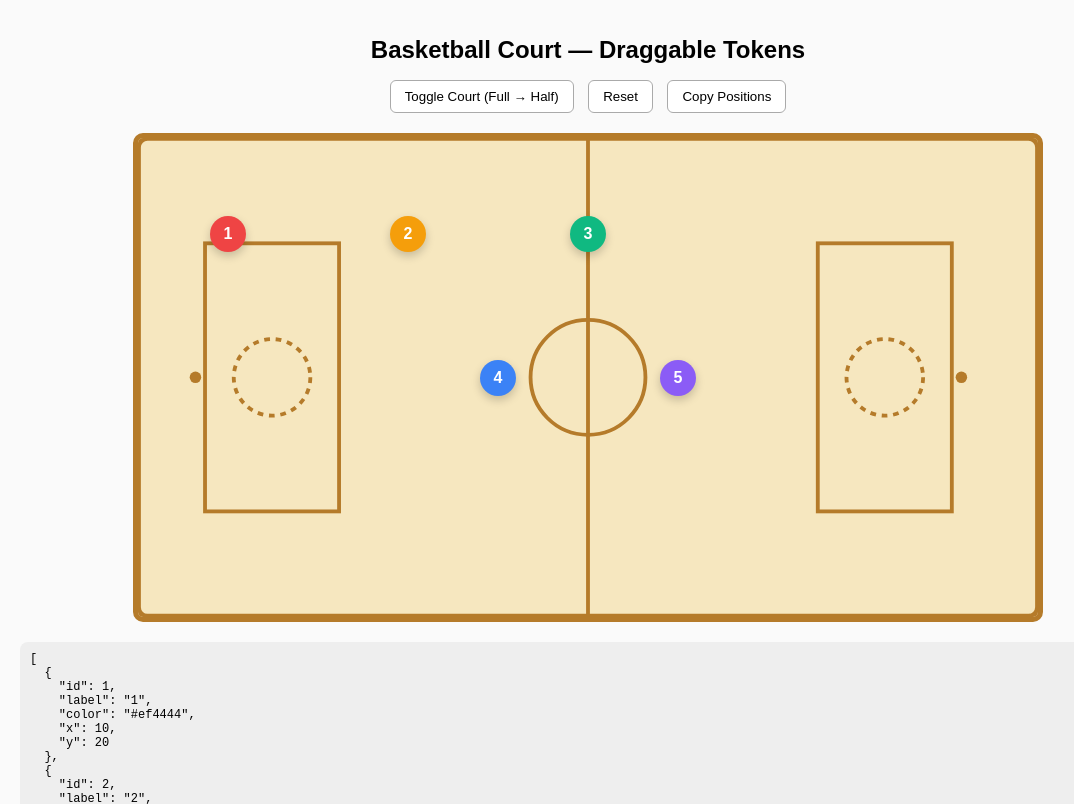
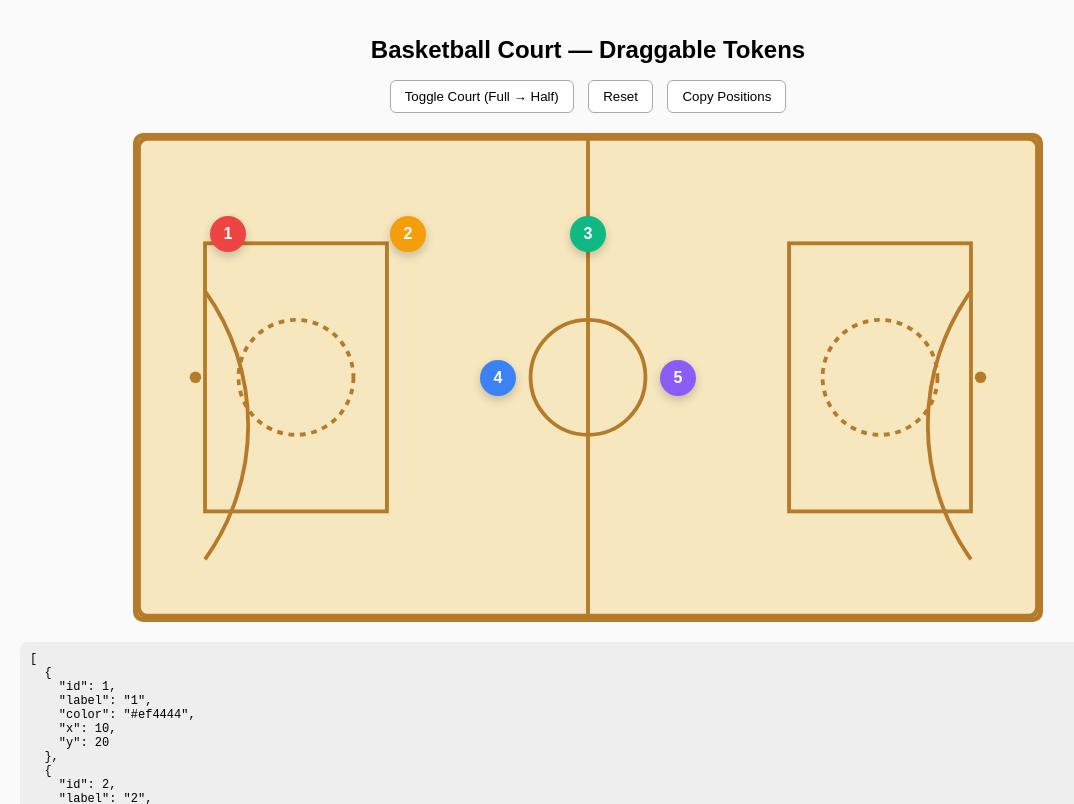
Before and after one commit to Steven0999/Playbook-animation, a plain HTML site: page index.html in a window 1280 px wide. Shown: the top 804 px of the page, without its empty margins (52-1126 px from the left). Drawn offline with Linux system fonts and the light colour scheme.

Commit message:
Update basketball court SVG and player labels

```diff
--- a/index.html
+++ b/index.html
@@ -1,4 +1,4 @@
-<!-- index.html -->
+<!-- index.html with 3-point line, key, and free throw area -->
 <!DOCTYPE html>
 <html lang="en">
 <head>
@@ -81,18 +81,30 @@
   </div>
   <div class="court-container" id="court">
     <svg id="courtSVG" viewBox="0 0 940 500" preserveAspectRatio="xMidYMid meet">
+      <!-- Court outline -->
       <rect x="0" y="0" width="940" height="500" rx="10" fill="#f6e7bf" stroke="#b57b2a" stroke-width="6" />
+      <!-- Center line and circle -->
       <line x1="470" y1="0" x2="470" y2="500" stroke="#b57b2a" stroke-width="4" />
       <circle cx="470" cy="250" r="60" fill="none" stroke="#b57b2a" stroke-width="4" />
+
+      <!-- Left key, free throw, 3-point -->
       <g transform="translate(70,110)">
-        <rect x="0" y="0" width="140" height="280" fill="none" stroke="#b57b2a" stroke-width="4" />
-        <circle cx="70" cy="140" r="40" fill="none" stroke="#b57b2a" stroke-width="4" stroke-dasharray="6 6" />
+        <!-- Key area -->
+        <rect x="0" y="0" width="190" height="280" fill="none" stroke="#b57b2a" stroke-width="4" />
+        <!-- Free throw circle -->
+        <circle cx="95" cy="140" r="60" fill="none" stroke="#b57b2a" stroke-width="4" stroke-dasharray="6 6" />
+        <!-- Rim -->
         <circle cx="-10" cy="140" r="6" fill="#b57b2a" />
+        <!-- 3-point arc -->
+        <path d="M0 50 A240 240 0 0 1 0 330" fill="none" stroke="#b57b2a" stroke-width="4" />
       </g>
-      <g transform="translate(710,110)">
-        <rect x="0" y="0" width="140" height="280" fill="none" stroke="#b57b2a" stroke-width="4" />
-        <circle cx="70" cy="140" r="40" fill="none" stroke="#b57b2a" stroke-width="4" stroke-dasharray="6 6" />
-        <circle cx="150" cy="140" r="6" fill="#b57b2a" />
+
+      <!-- Right key, free throw, 3-point -->
+      <g transform="translate(680,110)">
+        <rect x="0" y="0" width="190" height="280" fill="none" stroke="#b57b2a" stroke-width="4" />
+        <circle cx="95" cy="140" r="60" fill="none" stroke="#b57b2a" stroke-width="4" stroke-dasharray="6 6" />
+        <circle cx="200" cy="140" r="6" fill="#b57b2a" />
+        <path d="M190 50 A240 240 0 0 0 190 330" fill="none" stroke="#b57b2a" stroke-width="4" />
       </g>
     </svg>
   </div>
@@ -175,7 +187,7 @@
       players = [
         { id: 1, label: '1', color: '#ef4444', x: 10, y: 20 },
         { id: 2, label: '2', color: '#f59e0b', x: 30, y: 20 },
-        { id: 3, label: '#10b981', x: 50, y: 20 },
+        { id: 3, label: '3', color: '#10b981', x: 50, y: 20 },
         { id: 4, label: '4', color: '#3b82f6', x: 40, y: 50 },
         { id: 5, label: '5', color: '#8b5cf6', x: 60, y: 50 }
       ];
```
